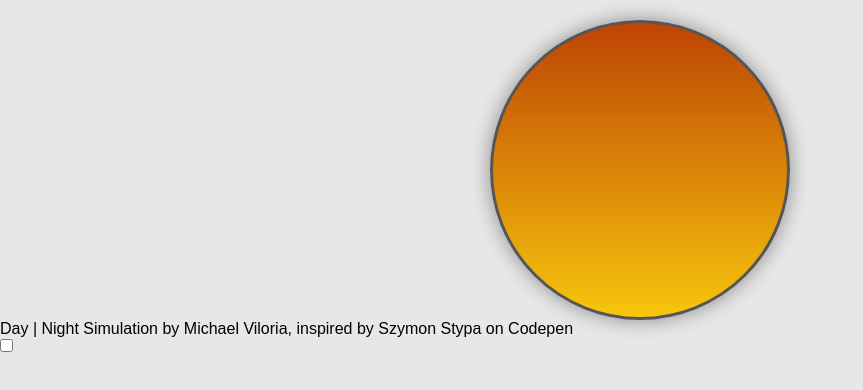
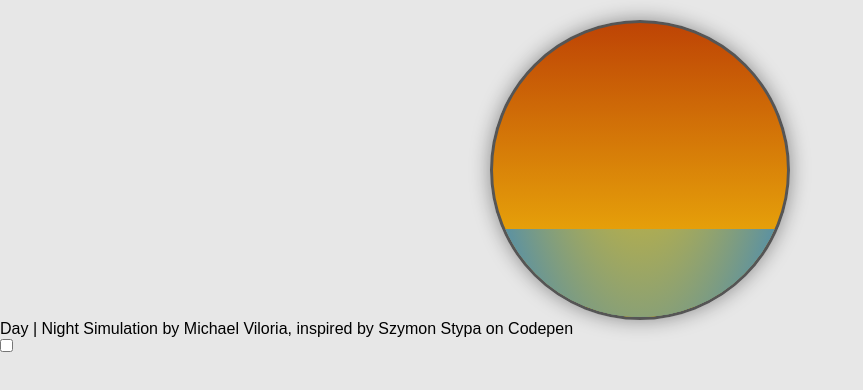
Before and after one commit to michaelviloria/day-night-simulation, a plain HTML site: page index.html in a window 1280 px wide. Shown: the whole page, without its empty margins (0-863 px from the left). Drawn offline with Linux system fonts and the light colour scheme.

Commit message:
Mar agregado con su animacion

```diff
--- a/style.css
+++ b/style.css
@@ -48,3 +48,17 @@ body
     border: 3px solid #e9e5d5;
     background: linear-gradient(to bottom, #111936, #285A7B);
 }
+.sea
+{
+    width: 100%;
+    height: 100px;
+    position: absolute;
+    top: 70%;
+    background: repeating-radial-gradient(ellipse farthest-corner at center -400%, #f5c30e 30%, #518eac 90%) repeat scroll 0 0 #518eac;
+    z-index: 2;
+    transition: background 2s ease;
+}
+.night .sea
+{
+    background: repeating-radial-gradient(ellipse farthest-corner at center -400%, #7fa1bb 30%, #1d425a 90%) repeat scroll 0 0 #1d425a;
+}
```
